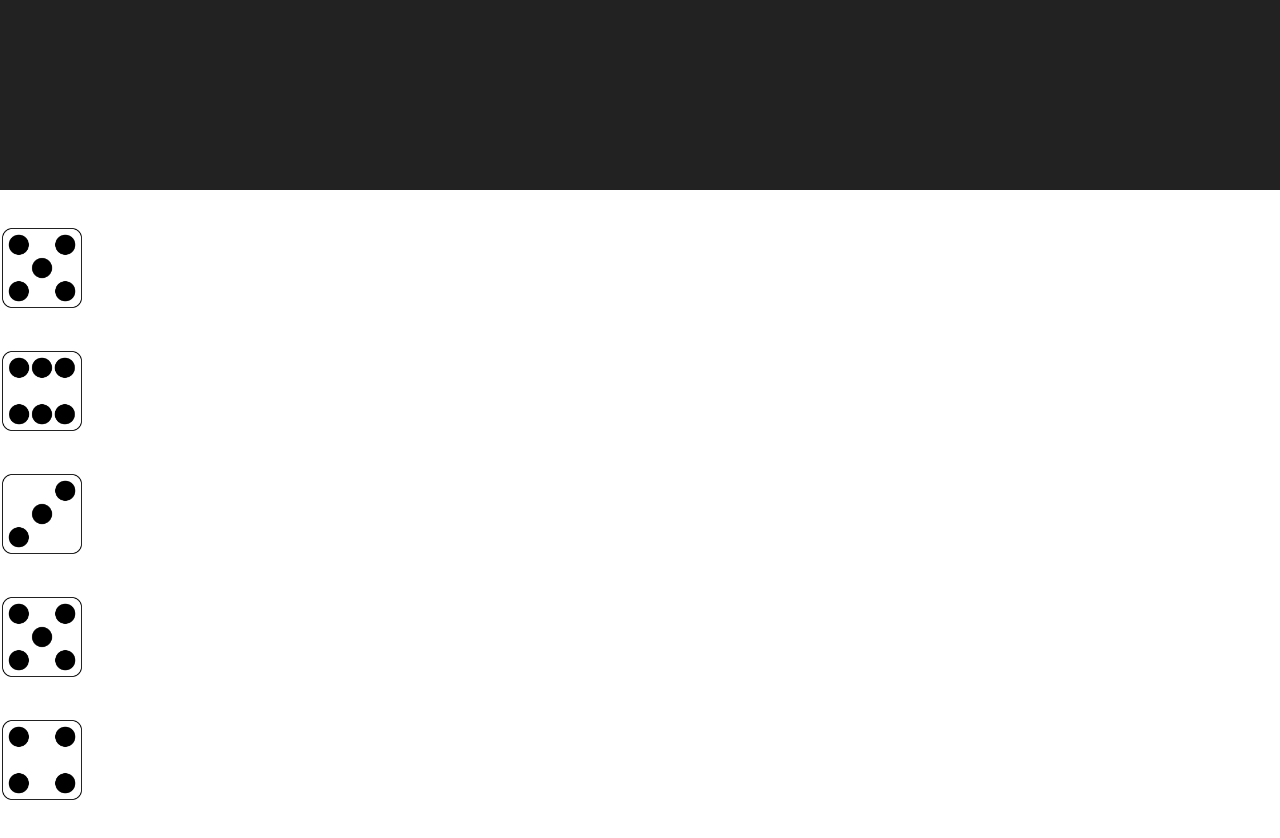
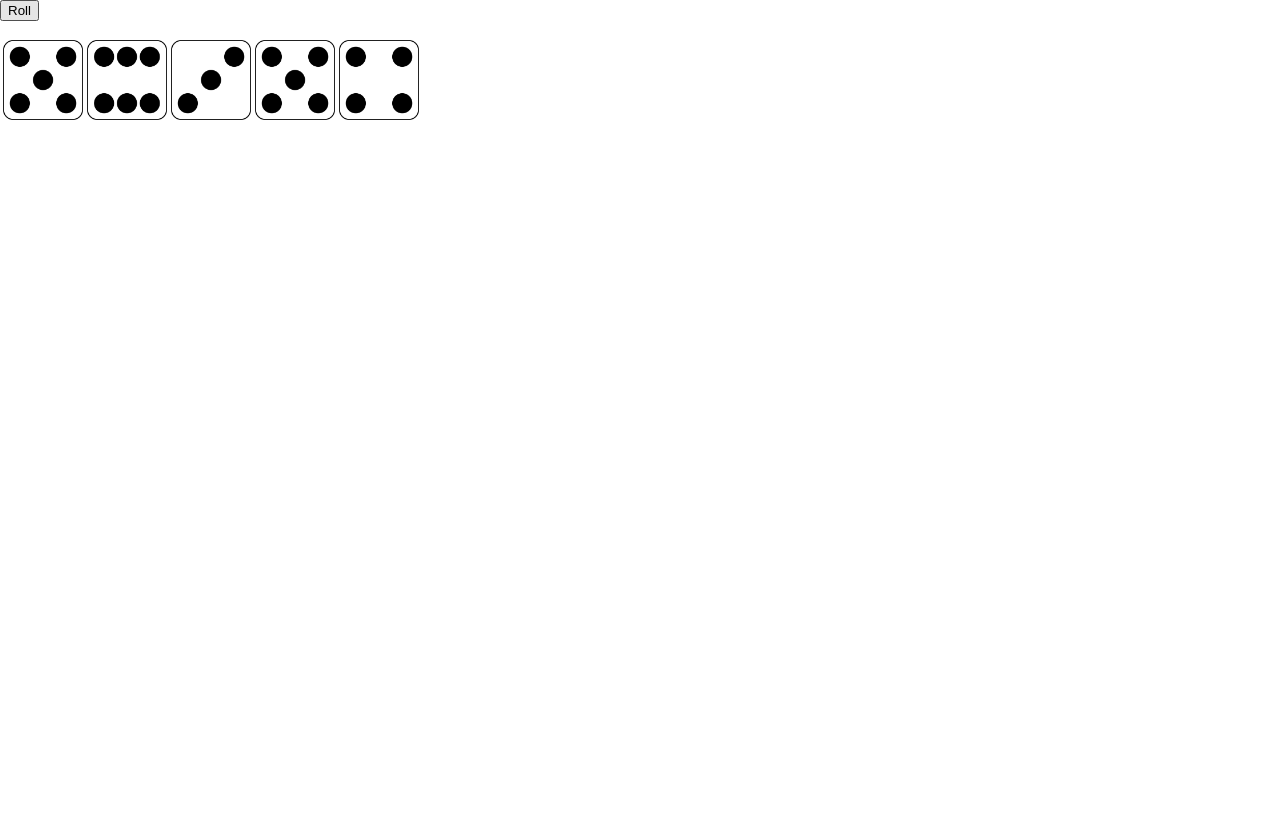
Before and after one commit to benbradford/yahtzoo, a React (Create React App) app: page / in a window 1280 px wide. Shown: the top 838 px of the page. After the commit the page ends 800 px from the top, so only its background shows below. Built offline with nearby package versions, Linux system fonts and the light colour scheme; the HTML template or start-up script is replaced by a standard one.

Commit message:
can now roll dice

```diff
--- a/src/App.css
+++ b/src/App.css
@@ -22,7 +22,7 @@
   font-size: 1.5em;
 }
 
-.App-intro {
+.App-dice{
   font-size: large;
 }
 
--- a/src/App.tsx
+++ b/src/App.tsx
@@ -8,17 +8,30 @@ class App extends React.Component {
 
   private dice : Dice = new Dice;
 
+  constructor(props : any) {
+    super(props);
+    this.dice.roll();
+  }
+
+  public handleRoll = () => {
+    this.dice.roll();
+    this.forceUpdate();
+  }
+
   public render() {
-    this.dice.roll();
+
     return (
       <div className="App">
-        <header className="App-header" />
 
-        <p className="App-intro">
+        <div style={{textAlign:"left"}}>
+        <button onClick={this.handleRoll}
+            title="Roll"
+            color="#841584"> Roll </button>
           <table>
             {this.dice.getAll().map(this.renderOneDie)}
           </table>
-        </p>
+        </div>
+
 
       </div>
     );
@@ -26,9 +39,12 @@ class App extends React.Component {
 
   private renderOneDie( die: Die, index: number) {
     return (
-      <tr> <DieView key={index} die={die} /> </tr>
+      <td> <DieView key={index} die={die} /> </td>
     );
   }
+
+
+
 }
 
 export default App;
```
